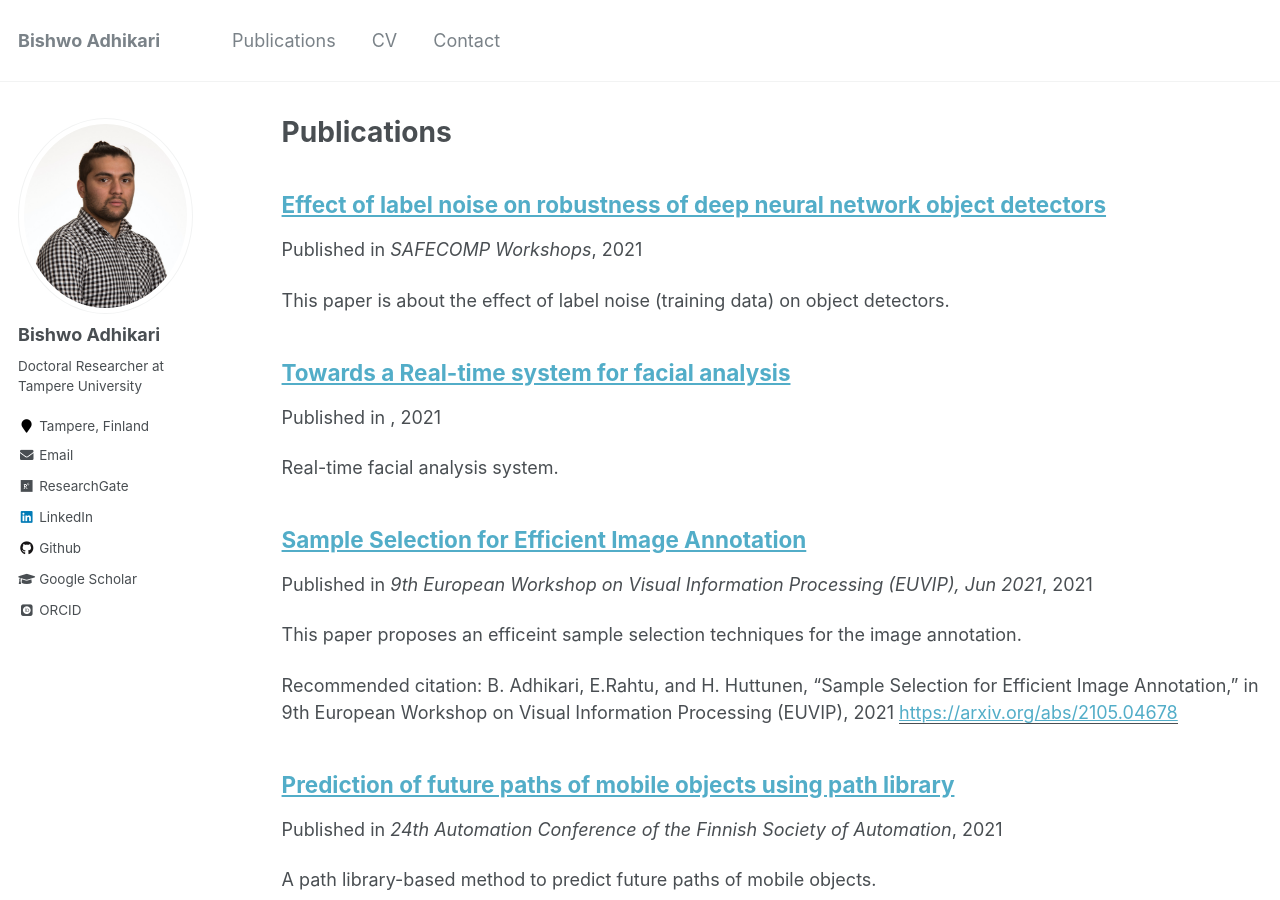
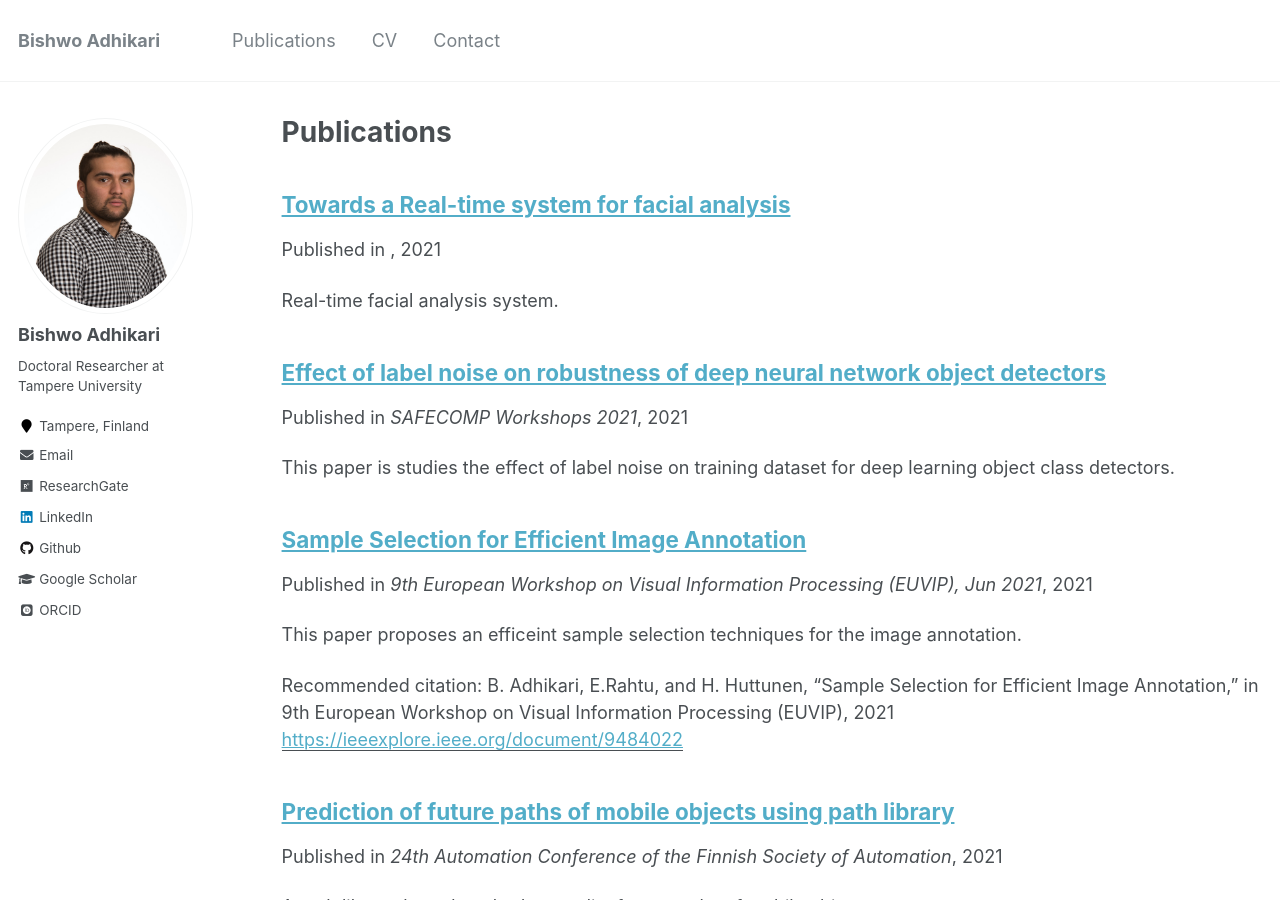
Before and after one commit to adhikaribishwo/adhikaribishwo.github.io, a Jekyll site: the page built from _pages/publications.md, in a window 1280 px wide and 900 px high. Built offline with Jekyll 4.4.1, drawn with Linux system fonts in a browser that asks for light colours; some web fonts are replaced.

Commit message:
publicaition update

```diff
--- a/_publications/paper-3.md
+++ b/_publications/paper-3.md
@@ -5,7 +5,7 @@ permalink: /publication/paper-3
 excerpt: 'This paper proposes an efficeint sample selection techniques for the image annotation.'
 date:  June 2021
 venue: '9th European Workshop on Visual Information Processing (EUVIP), Jun 2021'
-paperurl: 'https://arxiv.org/abs/2105.04678'
+paperurl: 'https://ieeexplore.ieee.org/document/9484022'
 citation: ' B.  Adhikari, E.Rahtu,  and  H.  Huttunen,  “Sample Selection for Efficient Image Annotation,” in 9th European Workshop on Visual Information Processing (EUVIP), 2021'
 ---
 This paper proposes sample selection techniques for bounding box annotation of object detection datasets. The method selects and sorts informative images into mini-batches that will lead to less annotation work; utilizing the human-machine collaboration in the continuous train-annotate loop.
--- a/_publications/paper-4.md
+++ b/_publications/paper-4.md
@@ -2,9 +2,9 @@
 title: "Effect of label noise on robustness of deep neural network object detectors"
 collection: publications
 permalink: /publication/paper-4
-excerpt: 'This paper is about the effect of label noise (training data) on object detectors.'
-date: 'October 2021'
-venue: 'SAFECOMP Workshops'
+excerpt: 'This paper is studies the effect of label noise on training dataset for deep learning object class detectors.'
+date: 'September 2021'
+venue: 'SAFECOMP Workshops 2021'
 # paperurl: 'http://adhikaribishwo.github.io/files/paper4.pdf'
 
 ---
```
